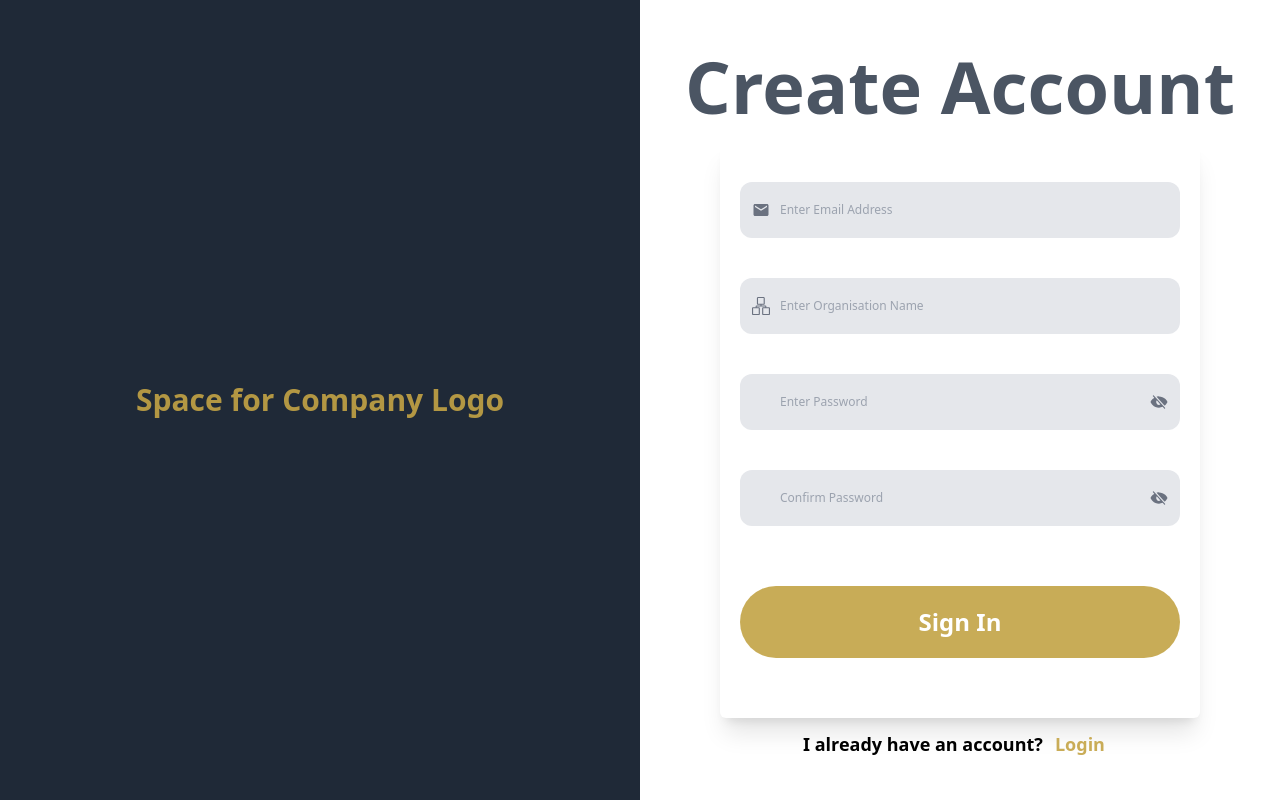
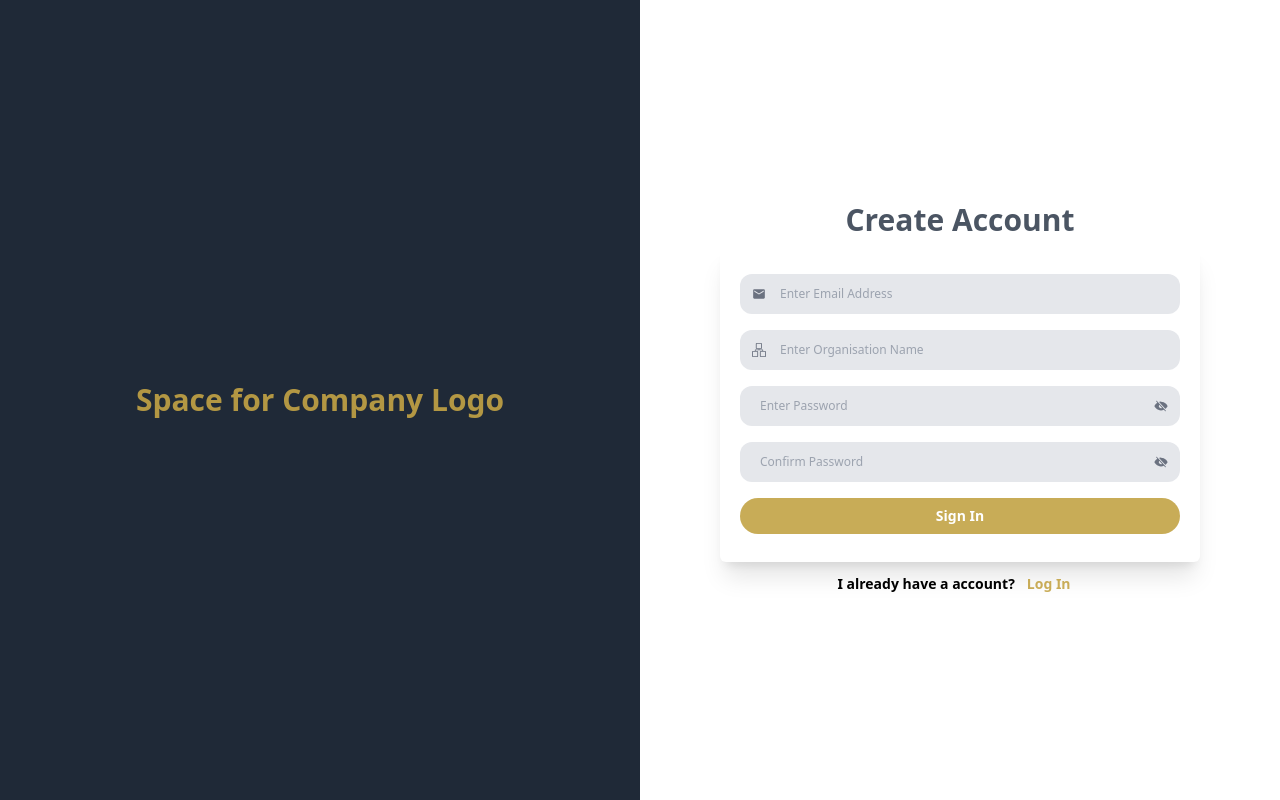
Before and after one commit to Gabbiedee/payslip, a Next.js app: page /Auth/signup in a window 1280 px wide. Built offline with nearby package versions, Linux system fonts and the light colour scheme; no server answers.

Commit message:
Update Login and Sign Up UI

```diff
--- a/app/Auth/login/page.jsx
+++ b/app/Auth/login/page.jsx
@@ -25,8 +25,7 @@ const Page = () => {
     setshowPassword((prevState) => !prevState);
   };
 
-  const [buttonDisabled, setbuttonDisabled] = useState(false)
-
+  const [buttonDisabled, setbuttonDisabled] = useState(false);
 
   return (
     <div className="sm:flex justify-center items-center h-screen">
@@ -38,7 +37,7 @@ const Page = () => {
 
       <div className="h-full sm:w-1/2  flex flex-col justify-center text-center ">
         <div>
-          <h3 className=" text-3xl sm:text-7xl font-extrabold text-gray-600 my-5">
+          <h3 className=" text-3xl font-extrabold text-gray-600 my-2">
             Welcome Back....
           </h3>
         </div>
@@ -53,7 +52,7 @@ const Page = () => {
             password: string().required("Password is required"),
           })}
           onSubmit={async (values, { resetForm }) => {
-            setbuttonDisabled(true)
+            setbuttonDisabled(true);
             try {
               console.log(values);
               const payload = {
@@ -91,36 +90,34 @@ const Page = () => {
                 console.log(error.response.data.message);
                 toast.error(error.response.data.message);
               }
-            }
-            finally{
+            } finally {
               setbuttonDisabled(false);
               resetForm();
             }
-
           }}
         >
-          <div className="my-3 sm:my-5 text-left">
+          <div className="my-2 text-left">
             <div className="flex relative">
-              <MdEmail className="absolute top-1/2 left-3 transform -translate-y-1/2 text-gray-500 text-lg" />
+              <MdEmail className="absolute top-1/2 left-3 transform -translate-y-1/2 text-gray-500 text-sm" />
               <Field
                 name="emailAddress"
                 placeholder="Enter Email Address"
                 type="email"
-                className=" bg-gray-200 w-full rounded-xl py-2 text-xs sm:py-5 px-10 "
+                className=" bg-gray-200 w-full rounded-xl py-2 text-xs md:py-3 px-10 "
               />
             </div>
 
             <ErrorMessage
               name="emailAddress"
               component="span"
-              className="text-xs text-red-500 sm:text-sm p-2"
+              className="text-xs text-red-500 md:text-sm p-1"
             />
           </div>
 
-          <div className="my-3 sm:my-5 text-left">
+          <div className="my-2 text-left">
             <div className="flex items-center relative">
               <span
-                className="absolute top-1/2 right-3 transform -translate-y-1/2 text-gray-500 text-lg
+                className="absolute top-1/2 right-3 transform -translate-y-1/2 text-gray-500 text-md
             "
               >
                 {showPassword ? (
@@ -133,26 +130,25 @@ const Page = () => {
                 name="password"
                 placeholder="Enter Password"
                 type={showPassword ? "text" : "password"}
-                className=" bg-gray-200 w-full rounded-xl py-2 text-xs sm:py-5 px-10 "
+                className=" bg-gray-200 w-full rounded-xl py-2 text-xs sm:py-3 px-5 "
               />
             </div>
             <ErrorMessage
               name="password"
               component="span"
-              className="text-xs text-red-500 sm:text-sm p-2"
+              className="text-xs text-red-500 sm:text-sm p-1"
             />
           </div>
 
           <Button
-            className="bg-customGold text-white font-bold w-full rounded-full py-3 my-5 sm:text-2xl sm:py-5 sm:my-10 "
+            className="bg-customGold text-white font-bold w-full rounded-full py-2 my-2 md:text-sm "
             type="submit"
-            disabled ={buttonDisabled}
-            prop={buttonDisabled ? "Submitting..." : "Log In" }
-
+            disabled={buttonDisabled}
+            prop={buttonDisabled ? "Submitting..." : "Log In"}
           />
         </FormikComponent>
         <div>
-          <p className="my-3 text-lg font-bold m-auto w-1/2 sm:w-full">
+          <p className="my-3 text-sm font-bold m-auto w-1/2 sm:w-full">
             Do not have an account?
             <span className="text-customGold mx-3 cursor-pointer">
               <Link href="/Auth/signup">SignUp</Link>
--- a/app/Auth/signup/page.jsx
+++ b/app/Auth/signup/page.jsx
@@ -19,11 +19,10 @@ import { useRouter } from "next/navigation";
 const Page = () => {
   const [showPassword, setshowPassword] = useState(false);
 
-
   const togglePassword = () => {
     setshowPassword((prevState) => !prevState);
   };
-  const [buttonDisabled, setbuttonDisabled] = useState(false)
+  const [buttonDisabled, setbuttonDisabled] = useState(false);
 
   const router = useRouter();
 
@@ -37,7 +36,7 @@ const Page = () => {
 
       <div className="h-full sm:w-1/2  flex flex-col justify-center text-center ">
         <div>
-          <h3 className=" text-3xl sm:text-7xl font-extrabold text-gray-600 my-5">
+          <h3 className=" text-3xl font-extrabold text-gray-600 my-2">
             Create Account
           </h3>
         </div>
@@ -89,22 +88,20 @@ const Page = () => {
                 console.log(error.response.data.message);
                 toast.error(error.response.data.message);
               }
-            } finally{
+            } finally {
               setbuttonDisabled(false);
               resetForm();
             }
-
-
           }}
         >
-          <div className="my-3 sm:my-5 text-left">
+          <div className="my-2 text-left">
             <div className="flex relative">
-              <MdEmail className="absolute top-1/2 left-3 transform -translate-y-1/2 text-gray-500 text-lg" />
+              <MdEmail className="absolute top-1/2 left-3 transform -translate-y-1/2 text-gray-500 text-sm" />
               <Field
                 name="emailAddress"
                 placeholder="Enter Email Address"
                 type="email"
-                className=" bg-gray-200 w-full rounded-xl py-2 text-xs sm:py-5 px-10 "
+                className=" bg-gray-200 w-full rounded-xl py-2 text-xs md:py-3 px-10"
               />
             </div>
 
@@ -114,16 +111,16 @@ const Page = () => {
               className="text-xs text-red-500 sm:text-sm p-2"
             />
           </div>
-          <div className="my-3 sm:my-5 text-left">
+          <div className="my-2 text-left">
             <div className="flex relative">
               <SlOrganization
-                className="absolute top-1/2 left-3 transform -translate-y-1/2 text-gray-500 text-lg
+                className="absolute top-1/2 left-3 transform -translate-y-1/2 text-gray-500 text-sm
             "
               />
               <Field
                 name="companyName"
                 placeholder="Enter Organisation Name"
-                className=" bg-gray-200 w-full rounded-xl py-2 text-xs sm:py-5 px-10 "
+                className=" bg-gray-200 w-full rounded-xl py-2 text-xs md:py-3 px-10"
               />
             </div>
 
@@ -133,10 +130,10 @@ const Page = () => {
               className="text-xs text-red-500 sm:text-sm p-2"
             />
           </div>
-          <div className="my-3 sm:my-5 text-left">
+          <div className="my-2 text-left">
             <div className="flex items-center relative">
               <span
-                className="absolute top-1/2 right-3 transform -translate-y-1/2 text-gray-500 text-lg
+                className="absolute top-1/2 right-3 transform -translate-y-1/2 text-gray-500 text-sm
             "
               >
                 {showPassword ? (
@@ -149,7 +146,7 @@ const Page = () => {
                 name="password"
                 placeholder="Enter Password"
                 type={showPassword ? "text" : "password"}
-                className=" bg-gray-200 w-full rounded-xl py-2 text-xs sm:py-5 px-10"
+                className=" bg-gray-200 w-full rounded-xl py-2 text-xs md:py-3 px-5"
               />
             </div>
             <ErrorMessage
@@ -158,9 +155,10 @@ const Page = () => {
               className="text-xs text-red-500 sm:text-sm p-2"
             />
           </div>
-          <div className="relative my-5">
+          <div className="my-2 text-left">
+            <div className=" flex items-center relative">
               <span
-              className="absolute top-1/2 right-3 transform -translate-y-1/2 text-gray-500 text-lg
+                className="absolute top-1/2 right-3 transform -translate-y-1/2 text-gray-500 text-sm
             "
               >
                 {showPassword ? (
@@ -173,7 +171,7 @@ const Page = () => {
                 name="Cpassword"
                 placeholder="Confirm Password"
                 type={showPassword ? "text" : "password"}
-              className=" bg-gray-200 w-full rounded-xl py-2 text-xs sm:py-5 px-10 "
+                className=" bg-gray-200 w-full rounded-xl py-2 text-xs md:py-3 px-5 "
               />
               <ErrorMessage
                 name="Cpassword"
@@ -181,19 +179,20 @@ const Page = () => {
                 className="text-xs text-red-500 sm:text-sm p-2"
               />
             </div>
+          </div>
 
           <Button
-            className="bg-customGold text-white font-bold w-full rounded-full py-3 my-5 sm:text-2xl sm:py-5 sm:my-10 "
+            className="bg-customGold text-white font-bold w-full rounded-full py-2 my-2 md:text-sm  "
             type="submit"
-            prop={buttonDisabled ? "Submitting" : "Sign In" }
-            disabled ={buttonDisabled}
+            disabled={buttonDisabled}
+            prop={buttonDisabled ? "Submitting..." : "Sign In"}
           />
         </FormikComponent>
         <div>
-          <p className="my-3 text-lg font-bold m-auto w-1/2 sm:w-full">
-            I already have an account?
-            <span className="text-customGold cursor-pointer mx-3">
-              <Link href="/Auth/login">Login</Link>
+          <p className="my-3 text-sm font-bold m-auto w-1/2 sm:w-full">
+            I already have a account?
+            <span className="text-customGold mx-3 cursor-pointer">
+              <Link href="/Auth/login">Log In</Link>
             </span>
           </p>
         </div>
--- a/app/Generate/page.jsx
+++ b/app/Generate/page.jsx
@@ -46,12 +46,12 @@ const Page = () => {
       setshowpreview(true);
       setfullName("");
     } catch (error) {
-      if (!error.response?.data?.message) {
-        console.log("Server is not Responding");
-        toast.error("Server is not Responding");
+      if (!error.response?.message) {
+        console.log("Server is not responding");
+        toast.error("Employee not found");
       } else {
-        console.log(error.response.data.message);
-        toast.error(error.response.data.message);
+        console.log(error.response.message);
+        toast.error(error.response.message);
       }
     }
   };
```
Lines whose indentation alone changed are shown as unchanged.
